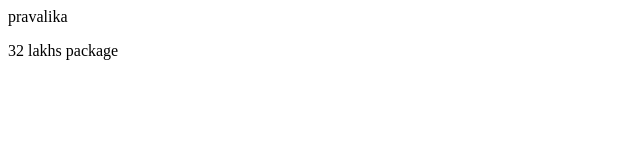
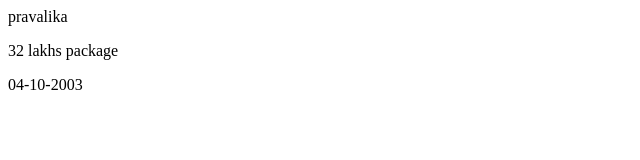
Before and after one commit to MalladiPravalika/practicegit, a plain HTML site: page index.html in a window 1280 px wide. Shown: the full height of the page, 0-640 px from the left. Drawn offline with Linux system fonts and the light colour scheme.

Commit message:
date of birth added

```diff
--- a/index.html
+++ b/index.html
@@ -1,2 +1,3 @@
 <p>pravalika</p>
 <p>32 lakhs package</p>
+<p>04-10-2003</p>
```
